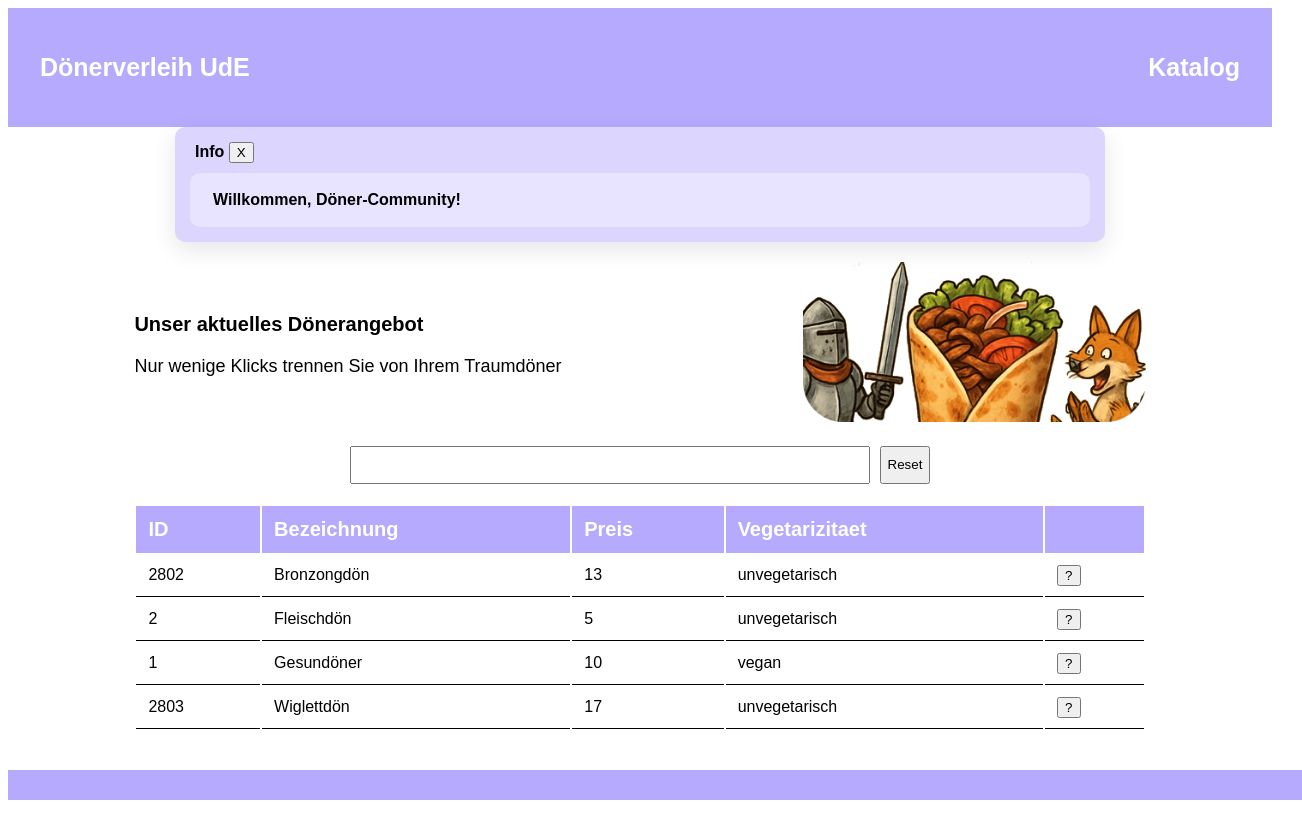
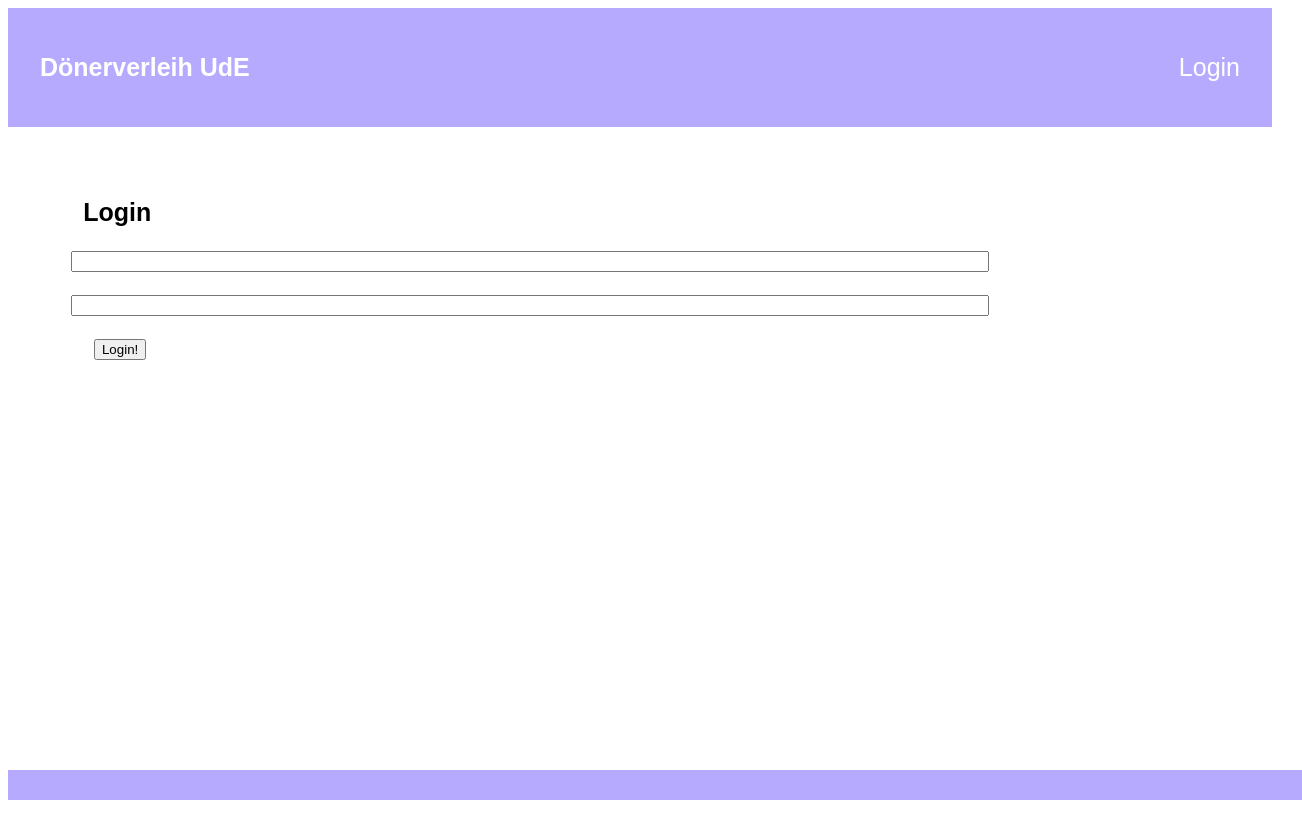
Before and after one commit to Tajja-Na/Doener-Verleih-Webanwendung-Projekt, a Vue app in the folder projekt/frontend/: page /login in a window 1280 px wide. Shown: the top 838 px of the page, 1302 px wide, since content can reach past the window. After the commit the page ends 800 px from the top, so only its background shows below. Built offline with nearby package versions, Linux system fonts and the light colour scheme; the HTML template or start-up script is replaced by a standard one.

Commit message:
ueb09 fertig

```diff
--- a/projekt/frontend/src/App.vue
+++ b/projekt/frontend/src/App.vue
@@ -1,7 +1,10 @@
 <template>
   <header>
       <h1> Dönerverleih UdE</h1>
-      <h1> Katalog </h1>
+      <div v-if="loggedIn">
+          <RouterLink to="/doener"> Katalog </RouterLink>
+      </div>
+      <RouterLink to="/login"> Login </RouterLink>
   </header>
 
   <div v-if="info" class="info-box">
@@ -14,7 +17,7 @@
       <span>{{ info }}</span>
     </div>
   </div>
-  <DoenerListeView/>
+  <RouterView/>
   <footer>
     <div v-if="loggedIn">
       <p>{{ username }}</p>
@@ -26,14 +29,33 @@
 
 <script setup lang="ts">
   import { useInfo } from '@/composables/useInfo'
-  import DoenerListeView from "./views/DoenerListeView.vue";
+  import { RouterView } from 'vue-router';
   import { storeToRefs } from 'pinia';
   import { useLoginStore } from './stores/loginstore';
+  import { onMounted, watch } from 'vue';
+  import { useRouter } from 'vue-router';
 
   const { info, loecheInfo, setzeInfo} = useInfo()
-  setzeInfo("Willkommen, Döner-Community!")
 
   const loginStore = useLoginStore()
   const {username, loggedIn } = storeToRefs(loginStore)
 
+  const router = useRouter()
+
+  onMounted(() => {
+    if(router.currentRoute.value.path === '/doener'){
+      setzeInfo("Willkommen, Döner-Community!")
+    }else if(router.currentRoute.value.path === '/login'){
+      loecheInfo()
+    }
+  })
+
+  watch(() => router.currentRoute.value.path, (neuerPfad) =>{
+    if(neuerPfad === '/doener'){
+      setzeInfo("Willkommen, Döner-Community!")
+    }else{
+      loecheInfo()
+    }
+  })
+
 </script>
--- a/projekt/frontend/src/assets/main.css
+++ b/projekt/frontend/src/assets/main.css
@@ -27,9 +27,13 @@ footer {
     font-size: 16px;
     text-align: right;
     margin-top: 40px;
-    position: sticky;
+    position: fixed;
     bottom:0;
     width:100%;
+}
+
+footer p{
+  margin-right: 5%;
 }
 
 .main-main{
@@ -133,3 +137,23 @@ footer {
     padding: 10px 12px;
     border-bottom: 1px solid;
   }
+
+  .login{
+    flex-direction: column;
+    margin: 5%;
+  }
+
+  .login input{
+    width:80%;
+    margin-bottom: 2%;
+  }
+
+  .login button{
+    align-self: left;
+    margin-left: 2%;
+  }
+
+  .login h1{
+    color: black;
+    align-content: left;
+  }
--- a/projekt/frontend/src/router/index.ts
+++ b/projekt/frontend/src/router/index.ts
@@ -1,10 +1,14 @@
+import DoenerListeView from '@/views/DoenerListeView.vue'
+import LoginView from '@/views/LoginView.vue'
 import { createRouter, createWebHistory } from 'vue-router'
 //import HomeView from '../views/HomeView.vue'
 
 const router = createRouter({
   history: createWebHistory(import.meta.env.BASE_URL),
   routes: [
-
+    { path: '/', redirect: '/doener'},
+    {path: '/login', name: 'LoginView', component: LoginView},
+    {path: '/doener', name: 'DonerListeView', component: DoenerListeView}
   ],
 })
 
--- a/projekt/frontend/src/views/LoginView.vue
+++ b/projekt/frontend/src/views/LoginView.vue
@@ -1,18 +1,12 @@
 <template>
-    <h1> Login </h1>
-    <div v-if="info" class="info-box">
-        <div id="a1">
-            <span> Info </span>
-            <button @click= loecheInfo> X </button>
-        </div>´
-        <div id="a2">
-            <span>{{ info }}</span>
+    <div class="login">
+        <h1> Login </h1>
+        <div class="input-felder">
+            <input type="text" v-model="usernameEingabe">
+            <input type="password" v-model="losung">
         </div>
+        <button @click="einloggen(usernameEingabe, losung)"> Login! </button>
     </div>
-
-    <input type="text" v-model="usernameEingabe">
-    <input type="password" v-model="losung">
-    <button @click="einloggen(usernameEingabe, losung)"> Login! </button>
 </template>
 
 <style>
@@ -23,9 +17,9 @@
     import { useInfo } from '@/composables/useInfo';
     import { useLoginStore } from '@/stores/loginstore';
     import { storeToRefs } from 'pinia';
+    import { useRouter } from 'vue-router';
 
     const { info, loecheInfo, setzeInfo} = useInfo()
-    setzeInfo("Fehler!")
 
     const usernameEingabe = ref("")
     const losung = ref("")
@@ -33,6 +27,8 @@
     const loginStore = useLoginStore()
     const { login, logout } = loginStore
     const { loggedIn } = storeToRefs(loginStore)
+
+    const router = useRouter()
 
     onMounted( () => {
         logout()
@@ -45,6 +41,7 @@
             losung.value = ""
             setzeInfo("Jammer, der Login-Versuch war nicht erfolgreich")
         }else{
+            router.push("/doener")
             setzeInfo("")
         }
     }
```
